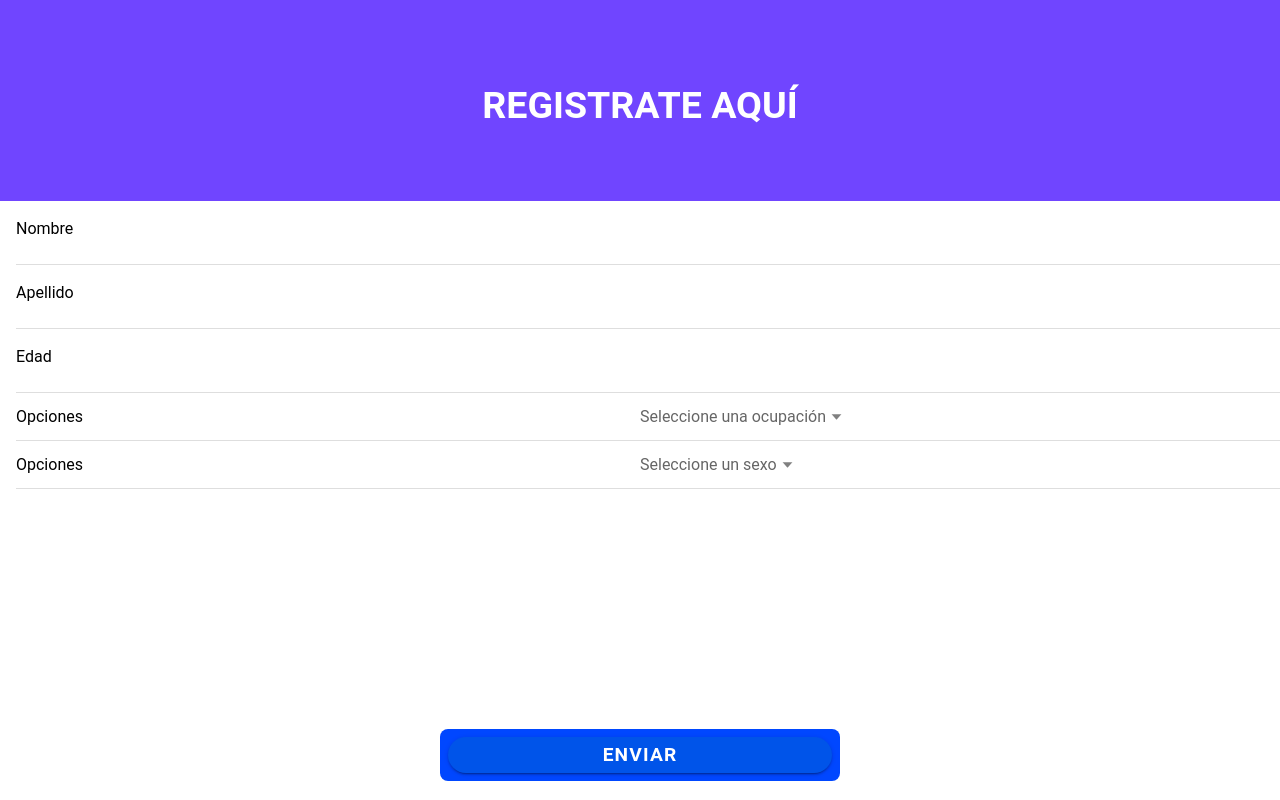
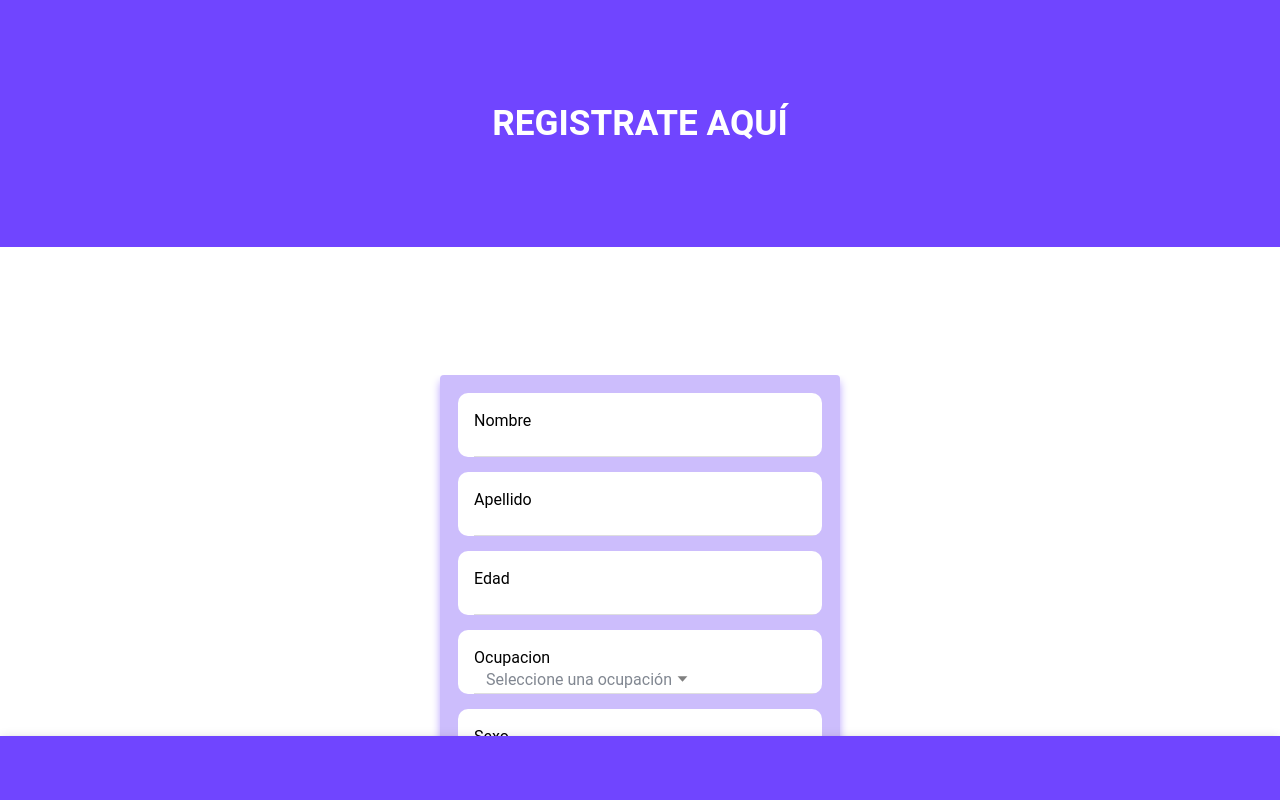
Before and after one commit to GvFvCv/test-app, a React (Vite) app: page /Register in a window 1280 px wide. Built offline with nearby package versions, Linux system fonts and the light colour scheme.

Commit message:
Update-diseño-redirectTo
-se cambia redireccion ruta
-cambio de diseño login.css
-se agrega footer a login
-se agrega footer a register
- -cambio de diseño login.css

```diff
--- a/src/App.tsx
+++ b/src/App.tsx
@@ -70,7 +70,7 @@ const MainContent: React.FC = () => {
                 <Route path="/tab3" component={Tab3} />
                 <Route path="/tab4" component={Tab4} />
                 <Route path="/" exact>
-                  <Redirect to="/tab1" />
+                  <Redirect to="/login" />
                 </Route>
               </IonRouterOutlet>
 
--- a/src/pages/Login.css
+++ b/src/pages/Login.css
@@ -11,12 +11,12 @@
 
 /* Estilo del título "Minuta IA" */
 .login-header {
-  font-size: 2.5rem; /* Tamaño del texto del título */
+  font-size: 2.2rem; /* Tamaño del texto del título */
   font-weight: bold;
   color: #ffffff;
-  margin-bottom: 1rem;
+  margin-bottom: 5rem;
   background-color: #7045ff;
-  padding: 9%; /* Ajuste de espaciado */
+  padding: 8%; /* Ajuste de espaciado */
   align-items: center;
   justify-content: center;
   width: 100%; /* Ancho completo */
@@ -25,14 +25,14 @@
 /* Estilo del saludo "Hola (usuario)" */
 .saludo {
   font-weight: bold;
-  font-size: 2rem; /* Tamaño del texto del saludo */
-  color: #ffffff;
-  background-color: #7045ff;
+  font-size: 2.5rem; /* Tamaño del texto del saludo */
+  color: #7045ff;
+  background-color: #cebfff;
   padding: 1.5rem 0;
   align-items: center;
   justify-content: center;
   width: 100%; /* Ancho completo */
-  margin-bottom: 2rem;
+  margin-bottom: 1rem;
 }
 
 /* Para centrar el contenido y mantener el botón más abajo */
@@ -44,18 +44,41 @@
   align-items: center;
   flex-grow: 1; /* Para que el contenido crezca y empuje el botón hacia abajo */
   width: 100%;
+  height: 100%;
 }
 
 /* Estilo del botón de ingreso */
 .login-button {
-  width: 50%; /* Ancho del botón para que tenga margen a los lados */
+  width: 85%; /* Ancho del botón para que tenga margen a los lados */
   max-width: 400px;
-  padding: 0.5rem; /* Espaciado dentro del botón */
-  background-color: #0047FF;
-  color: white;
-  border-radius: 8px;
-  margin-top: 20rem; /* Para empujar el botón hacia abajo */
+  --background: #0047FF;
+  --background-hover: #3cde72;
+  --border-radius: 20px;
+  --padding-start: 15px;
+  --padding-end: 15px;
+  margin-top: 25px;
+  padding-top: 70%;
   text-align: center;
   font-size: 1.2rem;
   font-weight: bold;
+  --background: #0047ff;
+  --background-hover: #3cde72;
+  transition: background-color 0.3s ease;
 }
+
+.login-button:hover {
+  filter: brightness(1.1); /* Efecto de brillo al pasar el cursor */
+}
+
+
+
+
+.footer-bar {
+  display: flex;
+  justify-content: center;
+  align-items: center;
+  background-color: #7045ff;
+  color: white;
+  padding: 2rem;
+  width: 100%;
+}
--- a/src/pages/Login.tsx
+++ b/src/pages/Login.tsx
@@ -1,5 +1,5 @@
 import React, { useEffect, useState } from 'react';
-import { IonContent, IonPage, IonButton } from '@ionic/react';
+import { IonContent, IonPage, IonButton, IonTabBar, IonFooter } from '@ionic/react';
 import { useHistory } from 'react-router-dom';
 import './Login.css';
 
@@ -32,15 +32,24 @@ const Login: React.FC = () => {
         <div className='saludo'>Bienvenido  {isRegistered ? userName : 'Visitante'}</div>
 
         {isRegistered ? (
-          <IonButton className="login-button" shape='round' onClick={handleLogin}>
-            Ingresar
-          </IonButton>
-        ) : (
-          <IonButton className="register-button" shape='round' onClick={handleRegisterRedirect}>
-            Registrarse
-          </IonButton>
+         <IonButton
+         className="login-button styled-button"
+         shape="round"
+         onClick={handleLogin}
+       >
+         Ingresar
+       </IonButton>
+     ) : (
+       <IonButton
+         className="register-button styled-button"
+         shape="round"
+         onClick={handleRegisterRedirect}
+       >
+         Registrarse
+       </IonButton>
         )}
       </IonContent>
+      <IonFooter className='footer-bar'/>
     </IonPage>
   );
 };
--- a/src/pages/Register.css
+++ b/src/pages/Register.css
@@ -8,37 +8,129 @@
   text-align: center; /* Alineación central del texto */
 }
 
-
-.register-input {
-  width: 90%;
-  max-width: 400px;
-  margin-bottom: 1rem;
-  color: #121212;
-  background: #501d5e;
-  background-color: #7045ff;
+/* Estilos para el contenedor general del formulario */
+.form-container {
+  display: flex;
+  justify-content: center;
+  align-items: center;
+  height: 100%;
+  background-color: #f9f9f9;
 }
 
-.register-button {
-  width: 90%;
+/* Contenedor del formulario */
+.form-content {
+  width: 100%;
   max-width: 400px;
-  margin-top: 1rem;
-  padding: 5%;
-  margin-top: 10%;
+  padding: 18px;
+  background-color:#ccbdfc;
+  border-radius: 4px;
+  margin: auto;
+  box-shadow: 0 6px 8px #b9a3ff;
 }
 
-.register-login-link {
+/* Título del formulario */
+.form-title h1 {
+  text-align: center;
+  font-weight: bold;
+  color: white;
+  background-color: #6b46c1; /* Color púrpura */
+  padding: 8%;
+  margin: auto;
+  width: 100%;
+  margin-bottom: 10%;
+  font-size: 2.2rem;
+  background-color: #7045ff;
+  align-items: center;
   justify-content: center;
-  align-items: center;
-  padding:0% 1% 0% 12%;
-  margin-top:1%;
-  color: #4a90e2;
 }
 
-.centered-content {
-  background: #501d5e;
+/* Elementos individuales del formulario */
+.form-item {
+  margin-bottom: 15px;
+  border-radius: 10px;
 }
 
-.register-1 {
+/* Mejoras en el diseño de los IonItem */
+.styled-item {
+  --highlight-background: #f9f9f9;
+  --min-height: 56px;
+  border: 1px solid #d1d5db;
+  border-radius: 10px;
+  padding: 10px;
+  transition: border-color 0.3s ease, box-shadow 0.3s ease;
+}
+
+/* Botón de enviar */
+.form-button {
+  width: 100%;
+  margin-top: 70px;
+  margin-bottom: 2px;
+  padding: 0.5%;
+  font-size: 4rem;
+  border-radius: 10px;
+  color: white;
+  text-align: center;
+}
+.form-button ion-button {
+  --background: #0047FF; /* Color azul */
+  --background-hover:'success';
+}
+
+
+.styled-item:hover {
+  border-color: #805ad5;
+}
+
+.styled-item.ion-focused {
+  border-color: #805ad5;
+  box-shadow: 0 0 8px rgba(128, 90, 213, 0.3);
+}
+
+/* Estilos para las etiquetas (labels) */
+.styled-label {
+  font-size: 1.1rem;
+  color: #4a5568;
+  transition: color 0.3s ease;
+}
+
+.styled-item.ion-focused .styled-label {
+  color: #6b46c1;
+}
+
+/* Inputs personalizados */
+.styled-input, .styled-select {
+  font-size: 1rem;
+  padding: 8px 12px;
+  border-radius: 8px;
+  color: #2d3748;
+}
+
+.styled-input::placeholder, .styled-select::placeholder {
+  color: #a0aec0;
+}
+
+/* Botón de enviar */
+.form-button {
+  margin-top: 25px;
+}
+
+.styled-button {
+  --background: #0047FF;
+  --background-hover: #3cde72;
+  --border-radius: 20px;
+  --padding-start: 15px;
+  --padding-end: 15px;
+  font-size: 1.1rem;
+  font-weight: bold;
+  transition: background-color 0.3s ease;
+}
+
+.styled-button:hover {
+  filter: brightness(1.1);
+}
+
+
+/* .register-1 {
   font-size: 2.5rem;
   color: #ffffff;
   margin-bottom: 0rem;
@@ -56,17 +148,4 @@
   padding: 4% 1%;
   align-items: center;
   justify-content: center;
-}
-
-.register-buton {
-  width: 50%; /* Ancho del botón para que tenga margen a los lados */
-  max-width: 400px;
-  padding: 0.5rem; /* Espaciado dentro del botón */
-  background-color: #0047FF;
-  color: white;
-  border-radius: 8px;
-  margin-top: 15rem; /* Para empujar el botón hacia abajo */
-  text-align: center;
-  font-size: 1.2rem;
-  font-weight: bold;
-}
+} */
--- a/src/pages/Register.tsx
+++ b/src/pages/Register.tsx
@@ -1,5 +1,5 @@
 import React, { useState } from 'react';
-import { IonPage, IonHeader, IonToolbar, IonTitle, IonContent, IonSelect, IonSelectOption, IonLabel, IonItem, IonInput, IonButton } from '@ionic/react';
+import { IonPage, IonHeader, IonToolbar, IonTitle, IonContent, IonSelect, IonSelectOption, IonLabel, IonItem, IonInput, IonButton, IonFooter } from '@ionic/react';
 import { useHistory } from 'react-router-dom';
 import './Register.css';
 import { registerapp } from '../services/register';
@@ -55,48 +55,59 @@ const Register: React.FC = () => {
 
   return (
     <IonPage color='light'>
-      <div className='register-1'>
-        <h1 className='register-2'>REGISTRATE AQUÍ</h1>
+      <div className='form-title'>
+        <h1 className=''>REGISTRATE AQUÍ</h1>
       </div>
       <IonContent className='register-page'>
-        <form onSubmit={handleSubmit}>
-          <IonItem>
-            <IonLabel position="floating">Nombre</IonLabel>
+        <form onSubmit={handleSubmit} className='form-content'>
+          <IonItem className='form-item'>
+            <IonLabel position="floating" className="styled-label">Nombre</IonLabel>
             <IonInput
               type="text"
               name="name_user"
               value={formData.name_user}
               onIonChange={handleInputChange}
+              required
+              className='styled-input'
             />
           </IonItem>
 
-          <IonItem>
-            <IonLabel position="floating">Apellido</IonLabel>
+          {/* Apellido */}
+          <IonItem className='form-item'>
+            <IonLabel position="floating" className="styled-label">Apellido</IonLabel>
             <IonInput
               type="text"
               name="last_name_user"
               value={formData.last_name_user}
               onIonChange={handleInputChange}
+              required
+              className='styled-input'
             />
           </IonItem>
 
-          <IonItem>
-            <IonLabel position="floating">Edad</IonLabel>
+          {/* Edad */}
+          <IonItem className='form-item'>
+            <IonLabel position="floating" className="styled-label">Edad</IonLabel>
             <IonInput
               type="number"
               name="year_user"
               value={formData.year_user}
               onIonChange={handleInputChange}
+              required
+              className='styled-input'
             />
           </IonItem>
 
-          <IonItem>
-            <IonLabel>Opciones</IonLabel>
+
+          {/* Ocupacion */}
+          <IonItem className='form-item'>
+            <IonLabel position="floating" className="styled-label">Ocupacion</IonLabel>
             <IonSelect
               name="user_type"
               value={formData.user_type}
               placeholder="Seleccione una ocupación"
               onIonChange={handleSelectChange}
+              className='styled-select'
             >
               <IonSelectOption value="Estudiante">Estudiante</IonSelectOption>
               <IonSelectOption value="Trabajador">Trabajador/a</IonSelectOption>
@@ -104,13 +115,15 @@ const Register: React.FC = () => {
             </IonSelect>
           </IonItem>
 
-          <IonItem>
-            <IonLabel>Opciones</IonLabel>
+          {/* Sexo */}
+          <IonItem className='form-item'>
+            <IonLabel position="floating" className="styled-label">Sexo</IonLabel>
             <IonSelect
               name="user_sex"
               value={formData.user_sex}
               placeholder="Seleccione un sexo"
               onIonChange={handleSelectChange}
+              className='styled-select'
             >
               <IonSelectOption value="M">Hombre</IonSelectOption>
               <IonSelectOption value="F">Mujer</IonSelectOption>
@@ -118,11 +131,17 @@ const Register: React.FC = () => {
             </IonSelect>
           </IonItem>
 
-          <IonButton className='register-buton' shape='round' type="submit">
+
+          {/* Boton de envio */}
+          <div className='form-button'>
+          <IonButton type="submit" expand='block' className='styled-button'>
             Enviar
           </IonButton>
+          </div>
+
         </form>
       </IonContent>
+      <IonFooter className='footer-bar'/>
     </IonPage>
   );
 };
```
